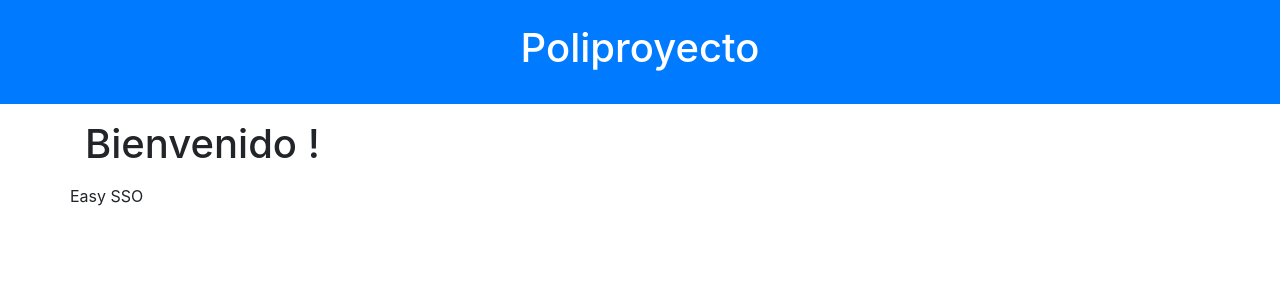
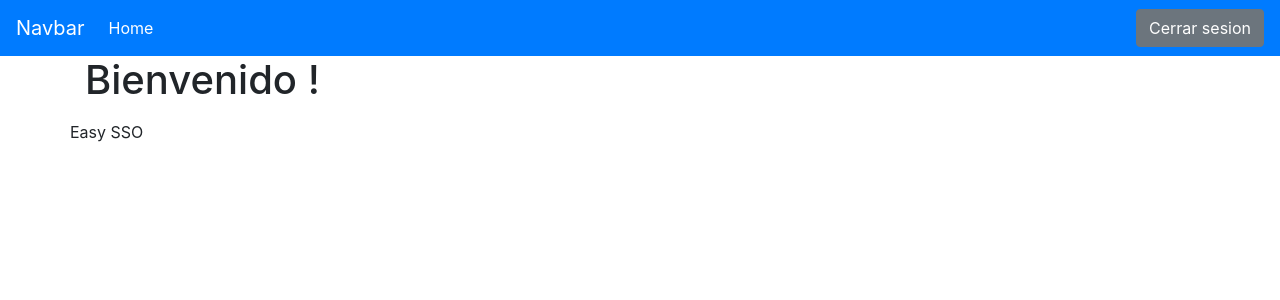
Before and after one commit to fer334/ItemManager, a Django app: page / in a window 1280 px wide. Shown: the top 300 px of the page. Run offline with Django 3.2, Linux system fonts and the light colour scheme; the visitor is signed in with stand-in values (Sample User, id 1); some libraries are stand-ins or nearby versions.

Commit message:
cambio de templates y urls

```diff
--- a/login/urls.py
+++ b/login/urls.py
@@ -6,6 +6,6 @@ urlpatterns = [
     path('', views.index, name='index'),
     path('login/', views.login, name='login'),
     path('register/', views.register, name='register'),
-    path('makeLogin/', views.register, name='makeLogin'),
+    path('makeLogin/', views.makeLogin, name='makeLogin'),
     path('postRegister/', views.postRegister, name='postRegister'),
 ]
--- a/templates/login/testLogin.html
+++ b/templates/login/testLogin.html
@@ -11,9 +11,24 @@
     <title>Landing page</title>
   </head>
   <body>
-    <div class="nav-bar bg-primary p-4 mb-3">
-        <h1 class="text-white text-center">Poliproyecto</h1>
-    </div>
+    <nav class="navbar navbar-expand-lg navbar-dark bg-primary">
+            <a class="navbar-brand" href="#">Navbar</a>
+            <button class="navbar-toggler" type="button" data-toggle="collapse" data-target="#navbarColor01" aria-controls="navbarColor01" aria-expanded="false" aria-label="Toggle navigation">
+                <span class="navbar-toggler-icon"></span>
+            </button>
+
+            <div class="collapse navbar-collapse" id="navbarColor01">
+                <ul class="navbar-nav mr-auto">
+                    <li class="nav-item active">
+                        <a class="nav-link" href="#">Home <span class="sr-only">(current)</span></a>
+                    </li>
+                    </li>
+                </ul>
+                <div class="form-inline my-2 my-lg-0">
+                    <a class="btn btn-secondary my-2 my-sm-0" href="{% url 'PaoApp:logout' %}">Cerrar sesion</a>
+                </div>
+            </div>
+        </nav>
     <div class="container">
         <div class="row">
             <h1 class="col-12 mb-3">Bienvenido
```
